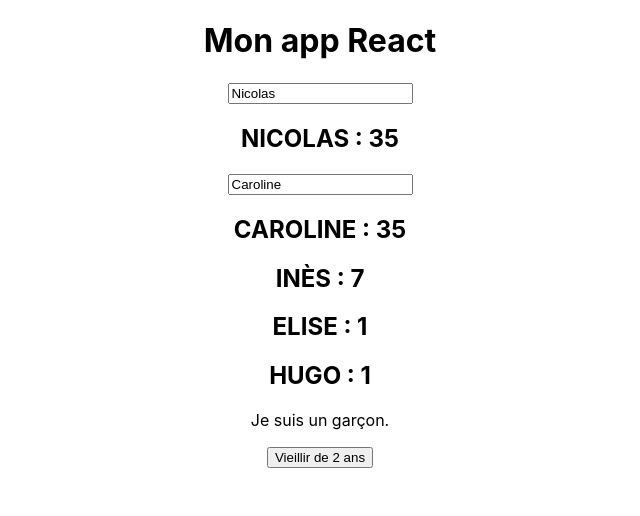
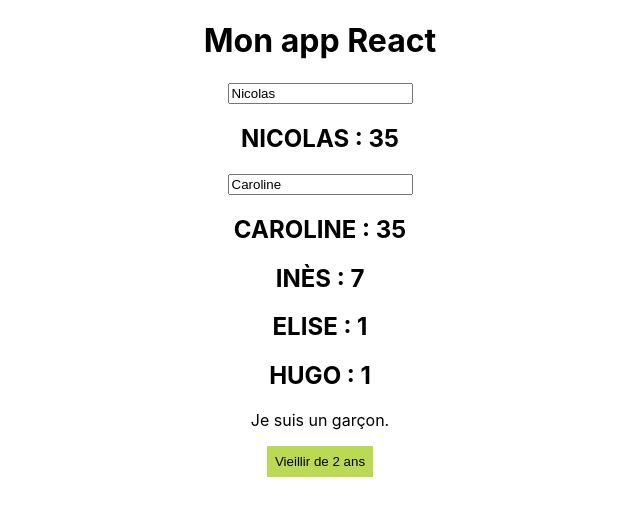
Before and after one commit to Nikuspokus/udemy-vuejs-49h, a React (Create React App) app in the folder premier-projet-react/: page / in a window 1280 px wide. Shown: the top 516 px of the page, without its empty margins (320-960 px from the left). Built offline with nearby package versions, Linux system fonts and the light colour scheme.

Commit message:
chap 26 - Ajouter du style avec du css - Fini

```diff
--- /dev/null
+++ b/premier-projet-react/src/components/Button.css
@@ -0,0 +1,5 @@
+button {
+    background: #bada55;
+    padding: 8px;
+    border: none;
+}
--- a/premier-projet-react/src/components/Button.js
+++ b/premier-projet-react/src/components/Button.js
@@ -1,4 +1,5 @@
 import React from "react";
+import './Button.css'
 
 const Button = ({vieillir }) => (
   <button onClick={vieillir}>
```
